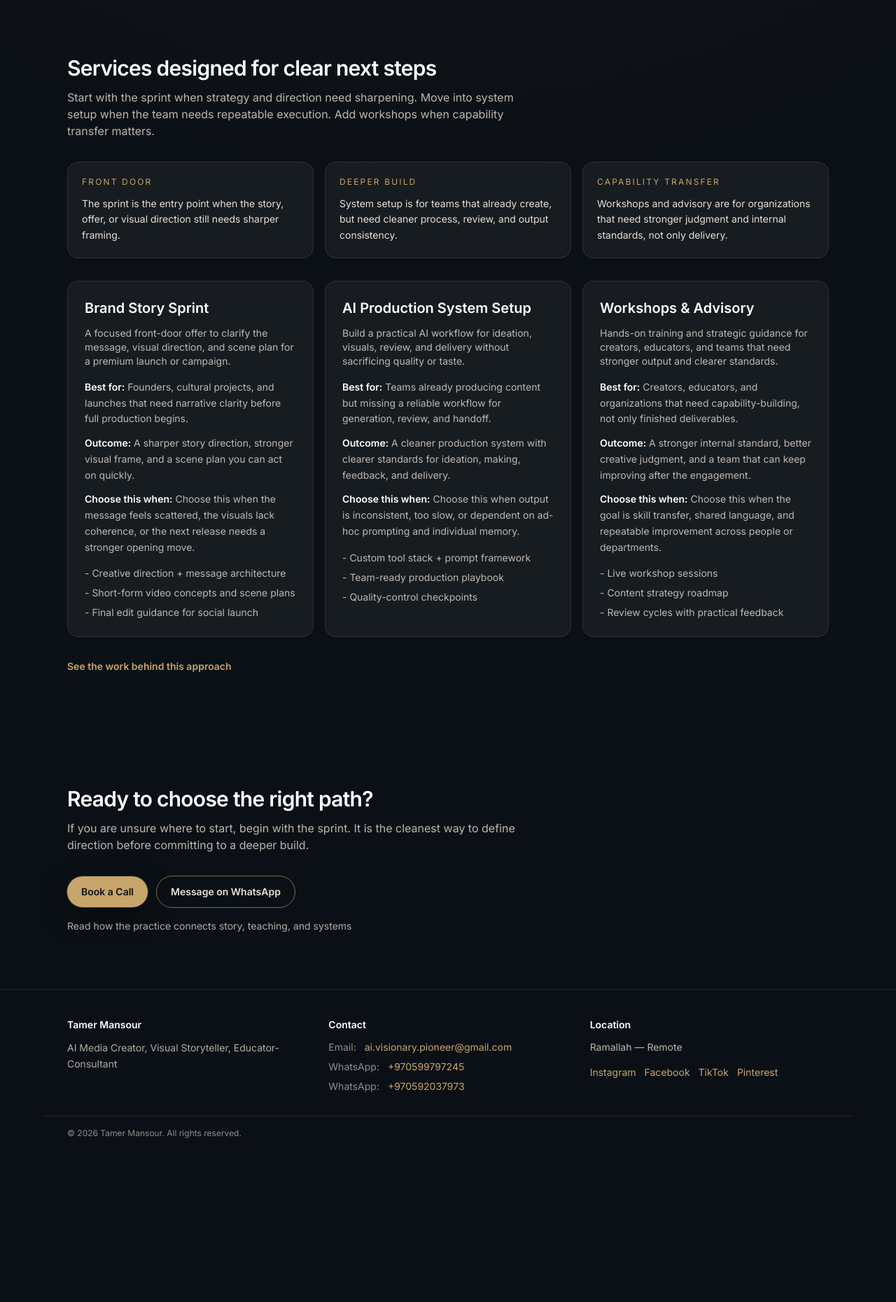
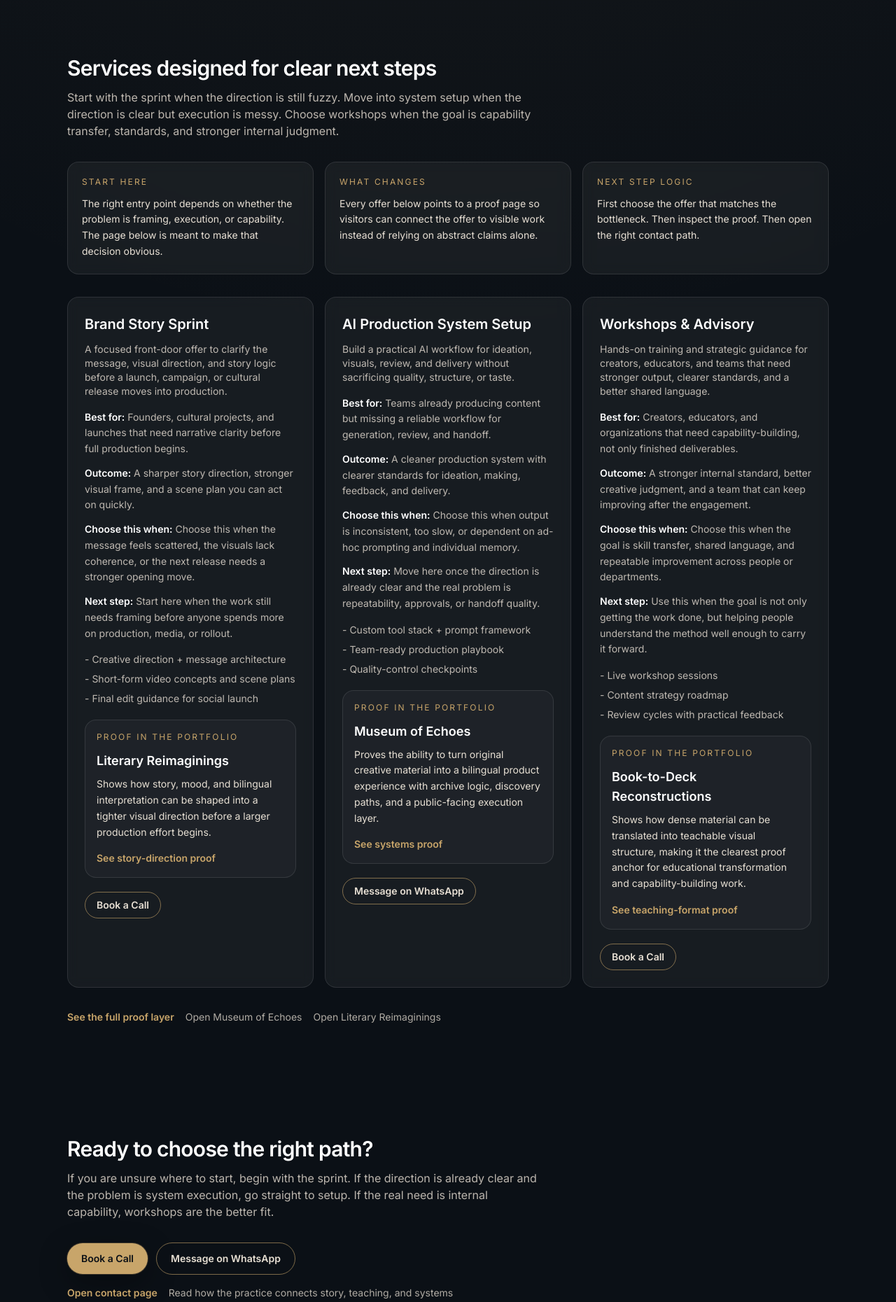
Before and after one commit to TamerMansour-AI/Tamer-Portfolio, an Astro site: page /Tamer-Portfolio/services in a window 1280 px wide. Shown: the part 929-2789 px from the top of the page at 70% size. Before the commit the page ends 2596 px from the top, so only its background shows below. Built offline with nearby package versions, Linux system fonts and the light colour scheme; Astro itself is replaced by a stand-in of ours.

Commit message:
feat(services): map offers to portfolio proof

```diff
--- a/src/data/services.ts
+++ b/src/data/services.ts
@@ -4,55 +4,79 @@ export type ServiceItem = {
   bestFor: string;
   outcome: string;
   chooseWhen: string;
+  nextStep: string;
   deliverables: string[];
   cta: string;
+  proofTitle: string;
+  proofSummary: string;
+  proofHref: string;
+  proofCta: string;
 };
 
 export const servicesEn: ServiceItem[] = [
   {
     title: "Brand Story Sprint",
     summary:
-      "A focused front-door offer to clarify the message, visual direction, and scene plan for a premium launch or campaign.",
+      "A focused front-door offer to clarify the message, visual direction, and story logic before a launch, campaign, or cultural release moves into production.",
     bestFor: "Founders, cultural projects, and launches that need narrative clarity before full production begins.",
     outcome: "A sharper story direction, stronger visual frame, and a scene plan you can act on quickly.",
     chooseWhen:
       "Choose this when the message feels scattered, the visuals lack coherence, or the next release needs a stronger opening move.",
+    nextStep: "Start here when the work still needs framing before anyone spends more on production, media, or rollout.",
     deliverables: [
       "Creative direction + message architecture",
       "Short-form video concepts and scene plans",
       "Final edit guidance for social launch"
     ],
-    cta: "Book a Call"
+    cta: "Book a Call",
+    proofTitle: "Literary Reimaginings",
+    proofSummary:
+      "Shows how story, mood, and bilingual interpretation can be shaped into a tighter visual direction before a larger production effort begins.",
+    proofHref: "/literary-reimaginings/",
+    proofCta: "See story-direction proof"
   },
   {
     title: "AI Production System Setup",
     summary:
-      "Build a practical AI workflow for ideation, visuals, review, and delivery without sacrificing quality or taste.",
+      "Build a practical AI workflow for ideation, visuals, review, and delivery without sacrificing quality, structure, or taste.",
     bestFor: "Teams already producing content but missing a reliable workflow for generation, review, and handoff.",
     outcome: "A cleaner production system with clearer standards for ideation, making, feedback, and delivery.",
     chooseWhen:
       "Choose this when output is inconsistent, too slow, or dependent on ad-hoc prompting and individual memory.",
+    nextStep: "Move here once the direction is already clear and the real problem is repeatability, approvals, or handoff quality.",
     deliverables: [
       "Custom tool stack + prompt framework",
       "Team-ready production playbook",
       "Quality-control checkpoints"
     ],
-    cta: "Message on WhatsApp"
+    cta: "Message on WhatsApp",
+    proofTitle: "Museum of Echoes",
+    proofSummary:
+      "Proves the ability to turn original creative material into a bilingual product experience with archive logic, discovery paths, and a public-facing execution layer.",
+    proofHref: "/museum-of-echoes/",
+    proofCta: "See systems proof"
   },
   {
     title: "Workshops & Advisory",
     summary:
-      "Hands-on training and strategic guidance for creators, educators, and teams that need stronger output and clearer standards.",
+      "Hands-on training and strategic guidance for creators, educators, and teams that need stronger output, clearer standards, and a better shared language.",
     bestFor: "Creators, educators, and organizations that need capability-building, not only finished deliverables.",
     outcome: "A stronger internal standard, better creative judgment, and a team that can keep improving after the engagement.",
     chooseWhen:
       "Choose this when the goal is skill transfer, shared language, and repeatable improvement across people or departments.",
+    nextStep:
+      "Use this when the goal is not only getting the work done, but helping people understand the method well enough to carry it forward.",
     deliverables: [
       "Live workshop sessions",
       "Content strategy roadmap",
       "Review cycles with practical feedback"
     ],
-    cta: "Book a Call"
+    cta: "Book a Call",
+    proofTitle: "Book-to-Deck Reconstructions",
+    proofSummary:
+      "Shows how dense material can be translated into teachable visual structure, making it the clearest proof anchor for educational transformation and capability-building work.",
+    proofHref: "/book-to-decks/",
+    proofCta: "See teaching-format proof"
   }
 ];
 
@@ -60,46 +84,64 @@ export const servicesAr: ServiceItem[] = [
   {
     title: "صياغة قصة العلامة بصريا",
     summary:
-      "عرض تمهيدي مركز يوضح الرسالة والاتجاه البصري وخطة المشاهد لحملة أو إطلاق بمستوى احترافي.",
+      "عرض تمهيدي مركز يوضح الرسالة والاتجاه البصري ومنطق القصة قبل أن ينتقل الإطلاق أو الحملة أو الإصدار الثقافي إلى الإنتاج.",
     bestFor: "للمؤسسين والمشاريع الثقافية والإطلاقات التي تحتاج وضوحا سرديا قبل الدخول في الإنتاج الكامل.",
     outcome: "اتجاه قصصي أوضح، وإطار بصري أقوى، وخطة مشاهد يمكن التحرك عليها بسرعة.",
     chooseWhen:
-      "اختر هذه الخدمة عندما تبدو الرسالة مشتتة أو الاتجاه البصري غير متماسك أو عندما يحتاج الإطلاق القادم إلى بداية أقوى.",
+      "اختر هذه الخدمة عندما تبدو الرسالة مشتتة أو الاتجاه البصري غير متماسك أو عندما يحتاج الإصدار القادم إلى بداية أقوى.",
+    nextStep: "ابدأ من هنا عندما يحتاج العمل إلى صياغة وضبط قبل أن يصرف عليه وقت أو ميزانية أكبر في الإنتاج والنشر.",
     deliverables: [
       "توجيه إبداعي وبناء الرسالة",
       "أفكار فيديو قصير وخطط مشاهد",
       "إرشاد نهائي للمونتاج والإطلاق"
     ],
-    cta: "احجز مكالمة"
+    cta: "احجز مكالمة",
+    proofTitle: "إعادة تخيّل الروايات بصريا",
+    proofSummary:
+      "يظهر كيف يمكن صياغة النبرة والأجواء والتأويل الثنائي اللغة ضمن اتجاه بصري أكثر دقة قبل أي توسع إنتاجي.",
+    proofHref: "/ar/literary-reimaginings/",
+    proofCta: "شاهد دليل صياغة القصة"
   },
   {
     title: "إعداد نظام إنتاج بالذكاء الاصطناعي",
     summary:
-      "بناء سير عمل عملي للتفكير والإنتاج والمراجعة والتسليم مع الحفاظ على الجودة والذوق.",
+      "بناء سير عمل عملي للتفكير والإنتاج والمراجعة والتسليم مع الحفاظ على الجودة والبنية والذوق.",
     bestFor: "للفرق التي تنتج المحتوى بالفعل لكنها تفتقد نظاما موثوقا للتوليد والمراجعة والتسليم.",
     outcome: "نظام إنتاج أنظف بمعايير أوضح للتفكير والصناعة والتغذية الراجعة والتسليم.",
     chooseWhen:
       "اختر هذه الخدمة عندما يكون الإنتاج متذبذبا أو بطيئا أو معتمدا على اجتهادات فردية وأوامر مرتجلة.",
+    nextStep: "انتقل إلى هذا المسار حين تكون الوجهة واضحة بالفعل أما المشكلة الحقيقية فتكون في التكرار والمراجعة والتسليم.",
     deliverables: [
       "هيكلة أدوات وإطارات أوامر مخصصة",
       "دليل تشغيل واضح للفريق",
       "نقاط تدقيق جودة في كل مرحلة"
     ],
-    cta: "راسلني على واتساب"
+    cta: "راسلني على واتساب",
+    proofTitle: "متحف الأصداء",
+    proofSummary:
+      "يثبت القدرة على تحويل المادة الإبداعية إلى تجربة منتج ثنائية اللغة لها منطق أرشيفي ومسارات اكتشاف وطبقة تنفيذ عامة.",
+    proofHref: "/ar/museum-of-echoes/",
+    proofCta: "شاهد دليل النظام والمنتج"
   },
   {
     title: "ورشات واستشارات",
     summary:
-      "تدريب عملي وإرشاد استراتيجي للمبدعين والمدربين والفرق التي تحتاج مستوى أقوى ومعايير أوضح.",
+      "تدريب عملي وإرشاد استراتيجي للمبدعين والمدربين والفرق التي تحتاج مخرجات أقوى ومعايير أوضح ولغة عمل مشتركة.",
     bestFor: "للمبدعين والمدربين والمؤسسات التي تحتاج بناء قدرة داخلية لا مجرد تسليم نهائي.",
     outcome: "معيار داخلي أقوى وحكم إبداعي أوضح وفريق قادر على الاستمرار في التحسن بعد انتهاء التعاون.",
     chooseWhen:
       "اختر هذه الخدمة عندما يكون الهدف نقل المهارة وبناء لغة مشتركة وتحسين الأداء بشكل متكرر بين الأفراد أو الأقسام.",
+    nextStep: "استخدم هذا المسار عندما يكون المطلوب ليس إنجاز العمل فقط، بل مساعدة الناس على فهم المنهج كفاية لكي يحملوه بأنفسهم.",
     deliverables: [
       "ورش تفاعلية مباشرة",
       "خارطة طريق للمحتوى",
       "مراجعات دورية مع ملاحظات قابلة للتنفيذ"
     ],
-    cta: "احجز مكالمة"
+    cta: "احجز مكالمة",
+    proofTitle: "إعادة بناء الكتب كعروض شرائح",
+    proofSummary:
+      "يظهر كيف يمكن تحويل المواد الكثيفة إلى بنية بصرية قابلة للتعليم والفهم، وهو أوضح مرتكز إثبات لعمل الورش وبناء القدرة.",
+    proofHref: "/ar/book-to-decks/",
+    proofCta: "شاهد دليل التحويل التعليمي"
   }
 ];
--- a/src/pages/services/index.astro
+++ b/src/pages/services/index.astro
@@ -24,25 +24,25 @@ import { withBase } from "../../utils/withBase";
 
   <Section
     title="Services designed for clear next steps"
-    copy="Start with the sprint when strategy and direction need sharpening. Move into system setup when the team needs repeatable execution. Add workshops when capability transfer matters."
+    copy="Start with the sprint when the direction is still fuzzy. Move into system setup when the direction is clear but execution is messy. Choose workshops when the goal is capability transfer, standards, and stronger internal judgment."
   >
     <div class="mb-8 grid gap-4 md:grid-cols-3">
       <article class="glass-card p-5">
-        <p class="text-xs uppercase tracking-[0.18em] text-gold">Front Door</p>
+        <p class="text-xs uppercase tracking-[0.18em] text-gold">Start Here</p>
         <p class="mt-3 text-sm leading-relaxed text-sand/78">
-          The sprint is the entry point when the story, offer, or visual direction still needs sharper framing.
+          The right entry point depends on whether the problem is framing, execution, or capability. The page below is meant to make that decision obvious.
         </p>
       </article>
       <article class="glass-card p-5">
-        <p class="text-xs uppercase tracking-[0.18em] text-gold">Deeper Build</p>
+        <p class="text-xs uppercase tracking-[0.18em] text-gold">What Changes</p>
         <p class="mt-3 text-sm leading-relaxed text-sand/78">
-          System setup is for teams that already create, but need cleaner process, review, and output consistency.
+          Every offer below points to a proof page so visitors can connect the offer to visible work instead of relying on abstract claims alone.
         </p>
       </article>
       <article class="glass-card p-5">
-        <p class="text-xs uppercase tracking-[0.18em] text-gold">Capability Transfer</p>
+        <p class="text-xs uppercase tracking-[0.18em] text-gold">Next Step Logic</p>
         <p class="mt-3 text-sm leading-relaxed text-sand/78">
-          Workshops and advisory are for organizations that need stronger judgment and internal standards, not only delivery.
+          First choose the offer that matches the bottleneck. Then inspect the proof. Then open the right contact path.
         </p>
       </article>
     </div>
@@ -57,22 +57,42 @@ import { withBase } from "../../utils/withBase";
               <p><span class="font-semibold text-white">Best for:</span> {service.bestFor}</p>
               <p><span class="font-semibold text-white">Outcome:</span> {service.outcome}</p>
               <p><span class="font-semibold text-white">Choose this when:</span> {service.chooseWhen}</p>
+              <p><span class="font-semibold text-white">Next step:</span> {service.nextStep}</p>
             </div>
             <ul class="mt-4 space-y-2 text-sm text-sand/80">
               {service.deliverables.map((item) => <li>- {item}</li>)}
             </ul>
+            <div class="mt-5 rounded-2xl border border-white/10 bg-white/[0.03] p-4">
+              <p class="text-xs uppercase tracking-[0.18em] text-gold">Proof in the portfolio</p>
+              <h3 class="mt-3 text-lg font-semibold text-white">{service.proofTitle}</h3>
+              <p class="mt-2 text-sm leading-relaxed text-sand/78">{service.proofSummary}</p>
+              <a href={withBase(service.proofHref)} class="gold-link mt-4 inline-block text-sm font-semibold">{service.proofCta}</a>
+            </div>
+            <div class="mt-5 flex flex-wrap items-center gap-4 text-sm">
+              <a
+                href={service.cta === "Message on WhatsApp" ? "https://wa.me/970599797245" : withBase("/contact/")}
+                class="rounded-full border border-gold/60 px-4 py-2 font-semibold text-sand transition hover:border-gold hover:text-white"
+              >
+                {service.cta}
+              </a>
+            </div>
           </article>
         ))
       }
     </div>
-    <a href={withBase("/work/")} class="gold-link mt-8 inline-block text-sm font-semibold">See the work behind this approach</a>
+    <div class="mt-8 flex flex-wrap items-center gap-4 text-sm">
+      <a href={withBase("/work/")} class="gold-link font-semibold">See the full proof layer</a>
+      <a href={withBase("/museum-of-echoes/")} class="text-sand/75 transition hover:text-white">Open Museum of Echoes</a>
+      <a href={withBase("/literary-reimaginings/")} class="text-sand/75 transition hover:text-white">Open Literary Reimaginings</a>
+    </div>
   </Section>
   <Section
     title="Ready to choose the right path?"
-    copy="If you are unsure where to start, begin with the sprint. It is the cleanest way to define direction before committing to a deeper build."
+    copy="If you are unsure where to start, begin with the sprint. If the direction is already clear and the problem is system execution, go straight to setup. If the real need is internal capability, workshops are the better fit."
   >
     <CTAButtons />
     <div class="mt-4 flex flex-wrap items-center gap-4 text-sm">
+      <a href={withBase("/contact/")} class="gold-link font-semibold">Open contact page</a>
       <a href={withBase("/about/")} class="text-sand/75 transition hover:text-white">Read how the practice connects story, teaching, and systems</a>
     </div>
   </Section>
```
Also changed, not shown: src/pages/ar/services/index.astro (+29 -9 lines).
